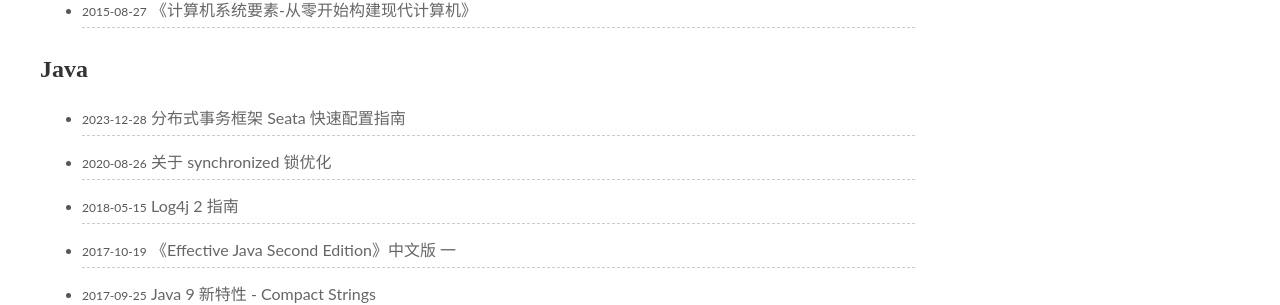
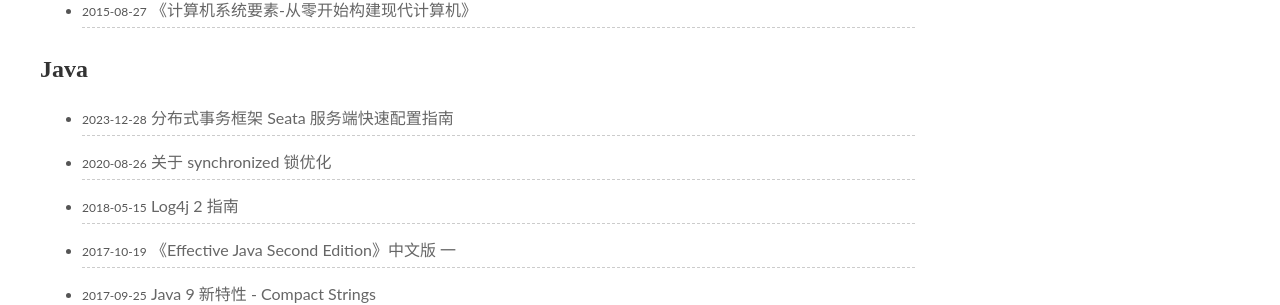
Before and after one commit to ReionChan/reionchan.github.io, a Jekyll site: the page built from pages/categories.md, in a window 1280 px wide and 900 px high, scrolled down 952 px. Shown: the part 152-457 px from the top of the window. Built offline with Jekyll 4.4.1, drawn with Linux system fonts in a browser that asks for light colours.

Commit message:
Update 2023-12-28-seata-quick-start.md

```diff
--- a/_posts/2023-12-28-seata-quick-start.md
+++ b/_posts/2023-12-28-seata-quick-start.md
@@ -1,8 +1,8 @@
 ---
 layout: post
-title: 分布式事务框架 Seata 快速配置指南
+title: 分布式事务框架 Seata 服务端快速配置指南
 categories: Java
-excerpt: Seata 配置指南
+excerpt: Seata 2.0 服务端配置指南
 image: https://seata.io/zh-cn/img/seata_logo.png
 description: Seata 快速配置指南
 keywords: Seata Quick Start Distributed Transaction Solution
```
